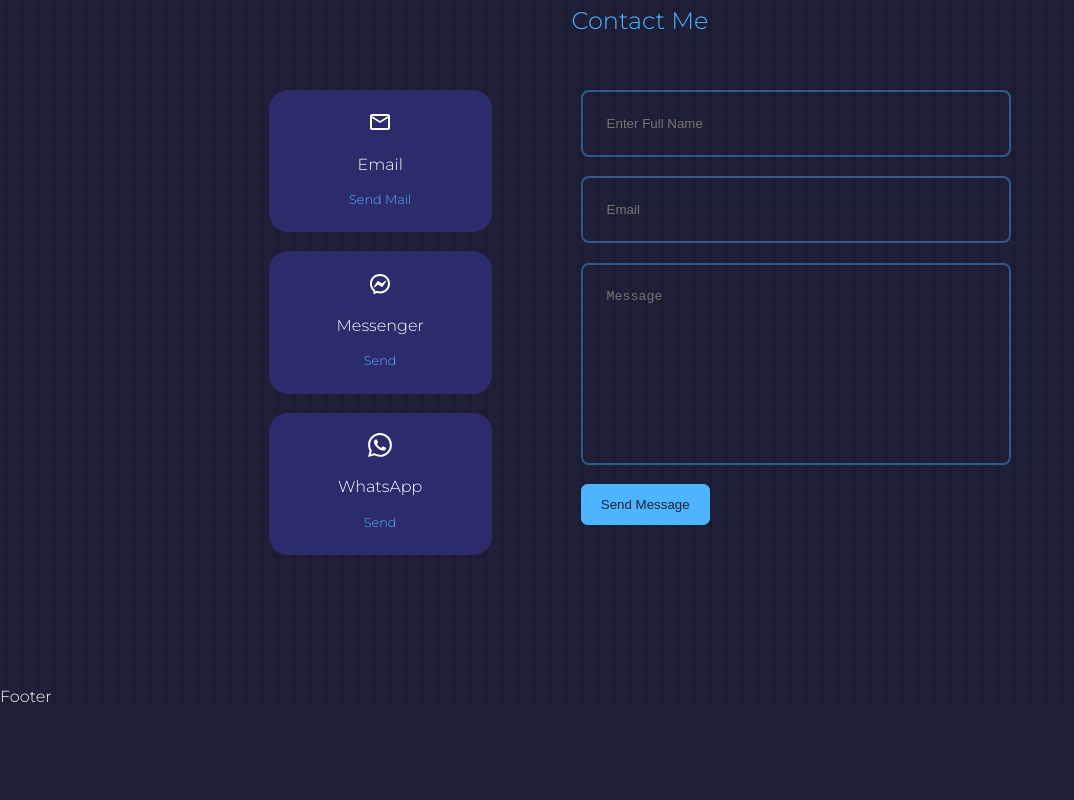
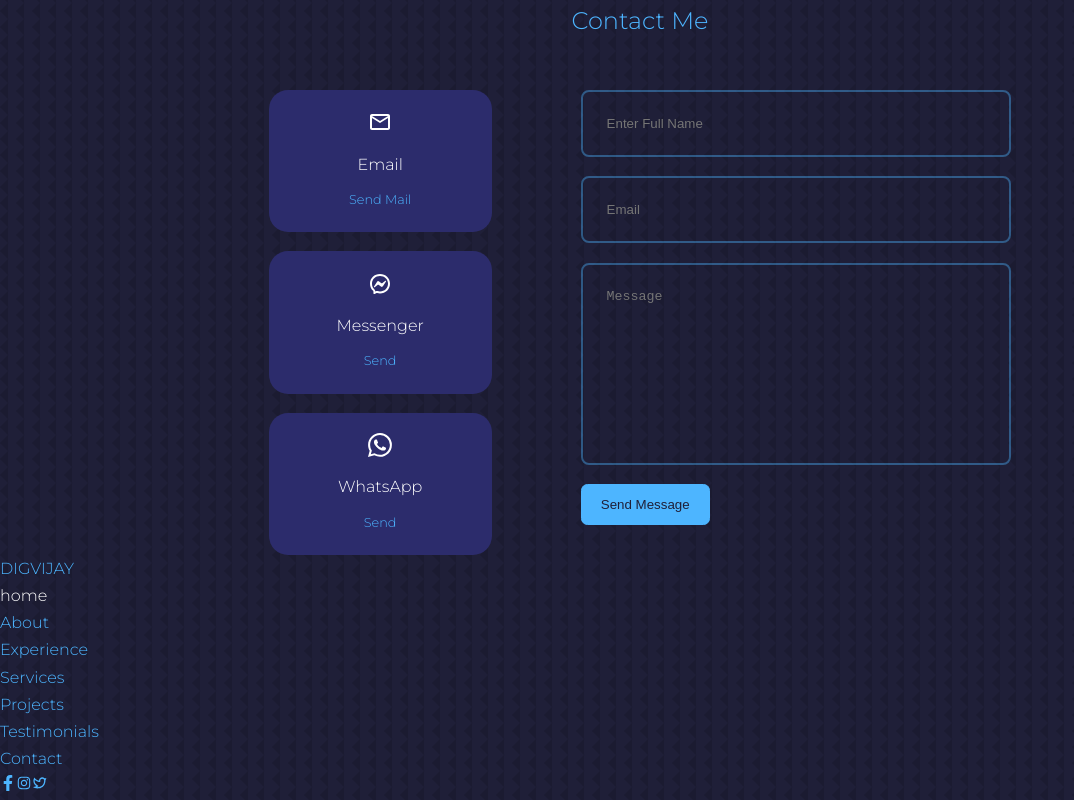
Before and after one commit to VALIANTGUARDIAN/Portfolio, a React (Create React App) app: page / in a window 1280 px wide. Shown: the part 3245-4045 px from the top of the page, without its empty margins (0-1074 px from the left). Before the commit the page ends 3955 px from the top, so only its background shows below. Built offline with nearby package versions, Linux system fonts and the light colour scheme.

Commit message:
footer start

```diff
--- a/src/components/footer/Footer.jsx
+++ b/src/components/footer/Footer.jsx
@@ -1,9 +1,30 @@
 import React from 'react';
 import './footer.css';
+import {FaFacebookF} from 'react-icons/fa'
+import {AiOutlineInstagram} from 'react-icons/ai'
+import {RiTwitterLine} from 'react-icons/ri'
 
 const Footer = () => {
   return (
-    <section id='footer'>Footer</section>
+    <footer id='footer'>
+      <a href="#" className='footer__logo'>DIGVIJAY</a>
+
+      <ul className='permalinks'>
+        <li><a href="#"></a>home</li>
+        <li><a href="#about">About</a></li>
+        <li><a href="#experience">Experience</a></li>
+        <li><a href="#services">Services</a></li>
+        <li><a href="#projects">Projects</a></li>
+        <li><a href="#testimonials">Testimonials</a></li>
+        <li><a href="#contact">Contact</a></li>
+      </ul>
+
+      <div className="footer__socials">
+        <a href="https://facebook.com"><FaFacebookF/></a>
+        <a href="https://instagram"><AiOutlineInstagram/></a>
+        <a href="twitter"><RiTwitterLine/></a>
+      </div>
+    </footer>
   )
 }
 
```
